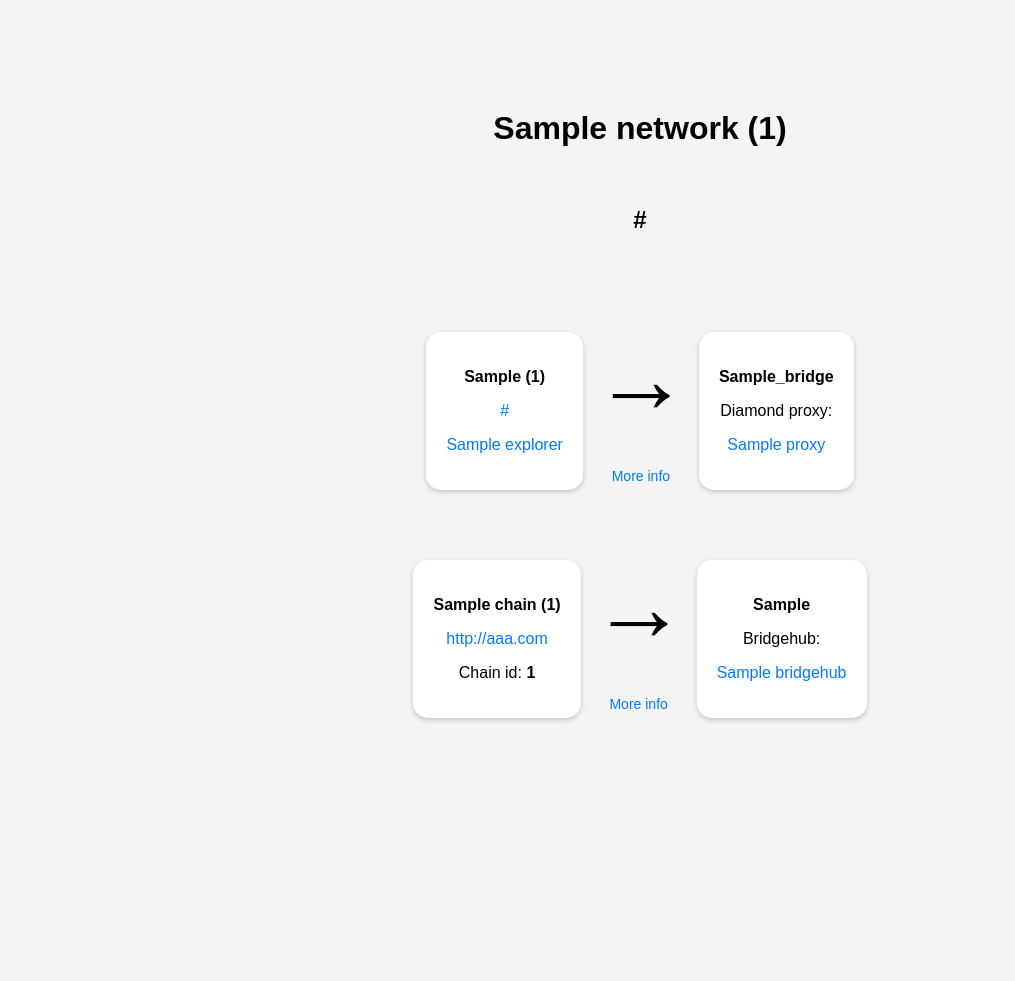
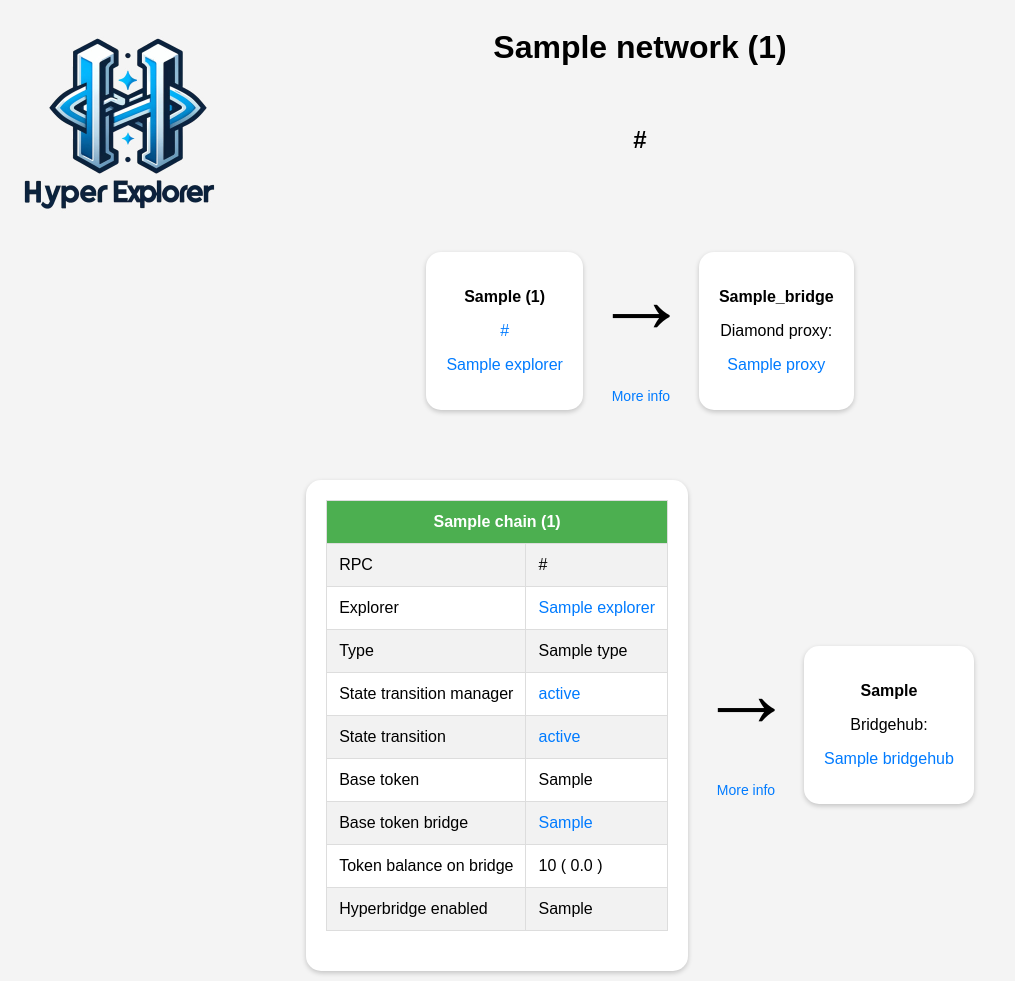
Before and after one commit to mm-zk/zksync_tools, a Flask app: template operator/templates/box.html in a window 1280 px wide. Shown: the whole page, without its empty margins (0-1015 px from the left). Before the commit the page ends 722 px from the top, so only its background shows below. Run offline with Flask 3, Linux system fonts and the light colour scheme; the template is opened without the code that fills it: most values are stand-ins (such as "Sample title", 1, 10 or a date in 2020); parts of the project's set-up code (start-up, migrations or seed data) failed here and were passed over.

Commit message:
added support for shared bridge

```diff
--- a/operator/app.py
+++ b/operator/app.py
@@ -4,6 +4,7 @@ from web3 import Web3
 from utils import get_main_contract, get_batch_details, get_chain_id
 from calldata_utils import parse_commitcall_calldata
 from system_storage import get_system_context_state, get_l1_state_storage
+from shared_bridge_storage import get_chain_balance_info
 import json
 
 app = Flask(__name__)
@@ -16,7 +17,6 @@ app.config.update(config_data)
 cache = Cache(app, config={'CACHE_TYPE': 'simple'})
 
 
-L2_URL = 'https://mainnet.era.zksync.io'
 
 
 
@@ -28,6 +28,12 @@ def format_int(value):
     reversed_str = str(value)[::-1]
     formatted_str = '_'.join(reversed_str[i:i+3] for i in range(0, len(reversed_str), 3))
     return formatted_str[::-1]
+
+def format_eth(value):
+    if not isinstance(value, int):
+        return value  # Optionally, handle non-integer inputs
+
+    return round(value / 10**18, 2)
 
 def remove_leading_zeros_hex(hex_str):
     # Check if the input is a string
@@ -45,6 +51,8 @@ def remove_leading_zeros_hex(hex_str):
 
 
 app.jinja_env.filters['format_int'] = format_int
+app.jinja_env.filters['format_eth'] = format_eth
+
 app.jinja_env.filters['remove_leading_zeros_hex'] = remove_leading_zeros_hex
 
 
@@ -53,9 +61,14 @@ app.jinja_env.filters['remove_leading_zeros_hex'] = remove_leading_zeros_hex
 
 @app.route('/bridge/<l1_network>/<l2_network>')
 @cache.memoize(60)
-def brige(l1_network, l2_network):
+def bridge(l1_network, l2_network):
     (l1, l2) = get_single_bridge_details(l1_network, l2_network)
-    return render_template('home.html', l2=l2, l1=l1)
+    return render_template('single_bridge.html', l2=l2, l1=l1)
+
+@app.route('/shared_bridge/<l1_network>/<l2_network>')
+@cache.memoize(60)
+def shared_bridge(l1_network, l2_network):
+    return render_template('shared_bridge.html')
 
 
 @app.route('/')
@@ -63,20 +76,25 @@ def box():
     full_config = app.config["networks"]
     for network in full_config:
         full_config[network]["chain_id"] = get_chain_id(full_config[network]["l1_url"])
-        print(f"Got: {full_config[network]['chain_id']}")
         for bridge in full_config[network]["single_bridges"]:
             proxy_contract = get_main_contract(full_config[network]["single_bridges"][bridge]["l2_url"])
             chain_id = get_chain_id(full_config[network]["single_bridges"][bridge]["l2_url"])
             full_config[network]["single_bridges"][bridge]["proxy"] = proxy_contract
             full_config[network]["single_bridges"][bridge]["chain_id"] = chain_id
 
-
+        for shared_bridge in full_config[network]["shared_bridges"]:
+            for chain in full_config[network]["shared_bridges"][shared_bridge]["chains"]:
+                subchain_info = get_shared_bridge_chain_info(network,
+                                                             full_config[network]["shared_bridges"][shared_bridge]["bridgehub"],
+                                                             full_config[network]["shared_bridges"][shared_bridge]["chains"][chain]["chain_id"])
+                full_config[network]["shared_bridges"][shared_bridge]["chains"][chain]["details"] = subchain_info
 
     return render_template('box.html', networks=full_config)
 
 @app.route('/system')
 def system():
     block_id = 24279081
+    L2_URL = 'https://mainnet.era.zksync.io'
     system_status = {
         'block_id': block_id,
         'system_context': get_system_context_state(zksync_url=L2_URL, block=block_id)
@@ -145,6 +163,99 @@ def batch(l1_network, l2_network, batch_id):
     return render_template('batch.html', batch=batch)
 
 
+def get_shared_bridge_chain_info(l1_network, bridgehub, chain_id):
+    l1_config = app.config["networks"][l1_network]
+    ethweb3 = Web3(Web3.HTTPProvider(l1_config["l1_url"]))
+    # Check if connected successfully
+    if not ethweb3.is_connected():
+        print("Failed to connect to L1 node.")
+        raise Exception("Failed to connect to l1 node")
+
+
+    bridgehub_abi = [
+        {
+            "name": "stateTransitionManager",
+            "inputs": [
+                {
+                    "type": "uint256"
+                }
+            ],
+            "outputs": [
+                {
+                    "type": "address"
+                }
+            ],
+            "type": "function"
+        },
+        {
+            "name": "baseToken",
+            "inputs": [
+                {
+                    "type": "uint256"
+                }
+            ],
+            "outputs": [
+                {
+                    "type": "address"
+                }
+            ],
+            "type": "function"
+        },
+        {
+            "name": "baseTokenBridge",
+            "inputs": [
+                {
+                    "type": "uint256"
+                }
+            ],
+            "outputs": [
+                {
+                    "type": "address"
+                }
+            ],
+            "type": "function"
+        },
+    ]
+
+    bridgehub_contract = ethweb3.eth.contract(address=bridgehub, abi=bridgehub_abi)
+
+    basic_info = {
+        'state_transition_manager': bridgehub_contract.functions.stateTransitionManager(int(chain_id, 16)).call(),
+        'base_token': bridgehub_contract.functions.baseToken(int(chain_id, 16)).call(),
+        'base_token_bridge': bridgehub_contract.functions.baseTokenBridge(int(chain_id, 16)).call()
+    }
+
+    stm_abi = [
+        {
+            "name": "stateTransition",
+            "inputs": [
+                {
+                    "type": "uint256"
+                }
+            ],
+            "outputs": [
+                {
+                    "type": "address"
+                }
+            ],
+            "type": "function"
+        },
+    ]
+
+    stm_contract = ethweb3.eth.contract(address=basic_info['state_transition_manager'], abi=stm_abi)
+
+
+    basic_info["state_transition"] = stm_contract.functions.stateTransition(int(chain_id, 16)).call()
+
+    # this works only for l1 weth bridge for now.
+    basic_info['balance'] = get_chain_balance_info(l1_config["l1_url"], basic_info['base_token_bridge'], chain_id)
+
+
+
+    return basic_info
+
+
+
 # Get information about single bridge (based on l1 and l2 network names)
 def get_single_bridge_details(l1_network, l2_network):
     l1_config = app.config["networks"][l1_network]
@@ -162,13 +273,13 @@ def get_single_bridge_details(l1_network, l2_network):
     web3 = Web3(Web3.HTTPProvider(l2_config["l2_url"]))
     # Check if connected successfully
     if not web3.is_connected():
-        print("Failed to connect to zkSync node.")
+        print("Failed to connect to L2 node.")
         raise
 
     ethweb3 = Web3(Web3.HTTPProvider(l1_config["l1_url"]))
     # Check if connected successfully
     if not ethweb3.is_connected():
-        print("Failed to connect to zkSync node.")
+        print("Failed to connect to L1 node.")
         raise
 
 
--- a/operator/static/other_style.css
+++ b/operator/static/other_style.css
@@ -6,6 +6,13 @@ body {
     align-items: center;
     height: 100vh;
     background-color: #f4f4f4;
+}
+
+.logo {
+    position: absolute;
+    top: 0;
+    left: 0;
+    max-width: 20%;
 }
 
 .network-container {
@@ -60,3 +67,44 @@ a {
 a:hover {
     text-decoration: underline;
 }
+
+
+
+/* Table Styles */
+.table {
+    width: 100%;
+    margin-bottom: 20px;
+    border-collapse: collapse;
+}
+
+.table th,
+.table td {
+    padding: 12px;
+    border: 1px solid #ddd;
+    text-align: left;
+}
+
+.table th {
+    background-color: #4CAF50;
+    color: white;
+}
+
+.table tr:nth-child(even) {
+    background-color: #f2f2f2;
+}
+
+.table tr:hover {
+    background-color: #ddd;
+}
+
+/* Header Styles */
+.header {
+    background: #333;
+    color: #ffffff;
+    padding: 10px 0;
+    text-align: center;
+}
+
+.header h1 {
+    margin: 0;
+}
--- a/operator/templates/box.html
+++ b/operator/templates/box.html
@@ -7,6 +7,7 @@
 </head>
 
 <body>
+    <img src="{{ url_for('static', filename='logo.jpg' ) }}" class="logo">
     {% for network, info in networks.items() %}
     <div class="network-container">
         <h1>{{network}} ({{info.chain_id}})</h1><br>
@@ -17,7 +18,7 @@
             <div class="box" id="box1">
                 <p><b>{{single_l2}} ({{single_l2_info.chain_id}})</b></p>
                 <p><a>{{single_l2_info.l2_url}}</a></p>
-                <p><a>{{single_l2_info.explorer}}</a></p>
+                <p><a href="{{single_l2_info.explorer}}">{{single_l2_info.explorer}}</a></p>
 
             </div>
             <div class="arrow">
@@ -42,10 +43,72 @@
         <div class="container">
             <div class="sources">
                 {% for chain_name, chain_info in shared_l2_info.chains.items() %}
-                <div class="box" id="box1">
-                    <p><b>{{chain_name}} ({{chain_info.chain_id}})</b></p>
-                    <p><a>http://aaa.com</a></p>
-                    <p>Chain id: <b>{{chain_info.chain_id}}</b></p>
+                <div class="box">
+                    <table class="table">
+                        <tr>
+                            <th colspan="2" style="text-align: center;">{{chain_name}} ({{chain_info.chain_id}})</th>
+                        </tr>
+                        <tr>
+                            <td>RPC</td>
+                            <td>{{chain_info.l2_url}}</td>
+                        </tr>
+                        <tr>
+                            <td>Explorer</td>
+                            <td>
+                                <a href="{{chain_info.explorer}}">{{chain_info.explorer}}</a>
+                            </td>
+                        </tr>
+                        <tr>
+                            <td>Type</td>
+                            <td>{{chain_info.type}}</td>
+                        </tr>
+                        <tr>
+                            <td>State transition manager</td>
+                            <td>
+                                <a href="{{info.explorer_prefix + chain_info.details.state_transition_manager}}">
+                                    {{chain_info.details.state_transition_manager |
+                                    remove_leading_zeros_hex}}</a>
+                            </td>
+                        </tr>
+                        <tr>
+                            <td>
+                                State transition
+                            </td>
+                            <td>
+                                <a href={{info.explorer_prefix +
+                                    chain_info.details.state_transition}}>{{chain_info.details.state_transition |
+                                    remove_leading_zeros_hex}}</a>
+                            </td>
+                        </tr>
+                        <tr>
+                            <td>Base token</td>
+                            <td>
+                                {{chain_info.details.base_token | remove_leading_zeros_hex}}
+                            </td>
+                        </tr>
+                        <tr>
+                            <td>Base token bridge</td>
+                            <td>
+                                <a href={{info.explorer_prefix +
+                                    chain_info.details.base_token_bridge}}>{{chain_info.details.base_token_bridge |
+                                    remove_leading_zeros_hex}}</a>
+                            </td>
+                        </tr>
+                        <tr>
+                            <td>Token balance on bridge</td>
+                            <td>
+                                {{chain_info.details.balance.balance | format_int}} (
+                                {{chain_info.details.balance.balance | format_eth}} )
+                            </td>
+                        </tr>
+                        <tr>
+                            <td>Hyperbridge enabled</td>
+                            <td>
+                                {{chain_info.details.balance.hyperbridge_enabled | format_int}}
+                            </td>
+                        </tr>
+
+                    </table>
                 </div>
 
                 {% endfor %}
@@ -55,7 +118,7 @@
                     &rarr;
                 </div>
                 <div class="text-under-arrow">
-                    <p><a href="shared_bridge/{{network}}{{shared_l2}}">More info</a></p>
+                    <p><a href="shared_bridge/{{network}}/{{shared_l2}}">More info</a></p>
                 </div>
             </div>
             <div class="box" id="box2">
```
Also changed, not shown: operator/config.json (+8 -2 lines), operator/shared_bridge_storage.py (added, +24 -0 lines), operator/templates/shared_bridge.html (added, +14 -0 lines), operator/static/logo.jpg (added), operator/templates/single_bridge.html (renamed from operator/templates/home.html).
